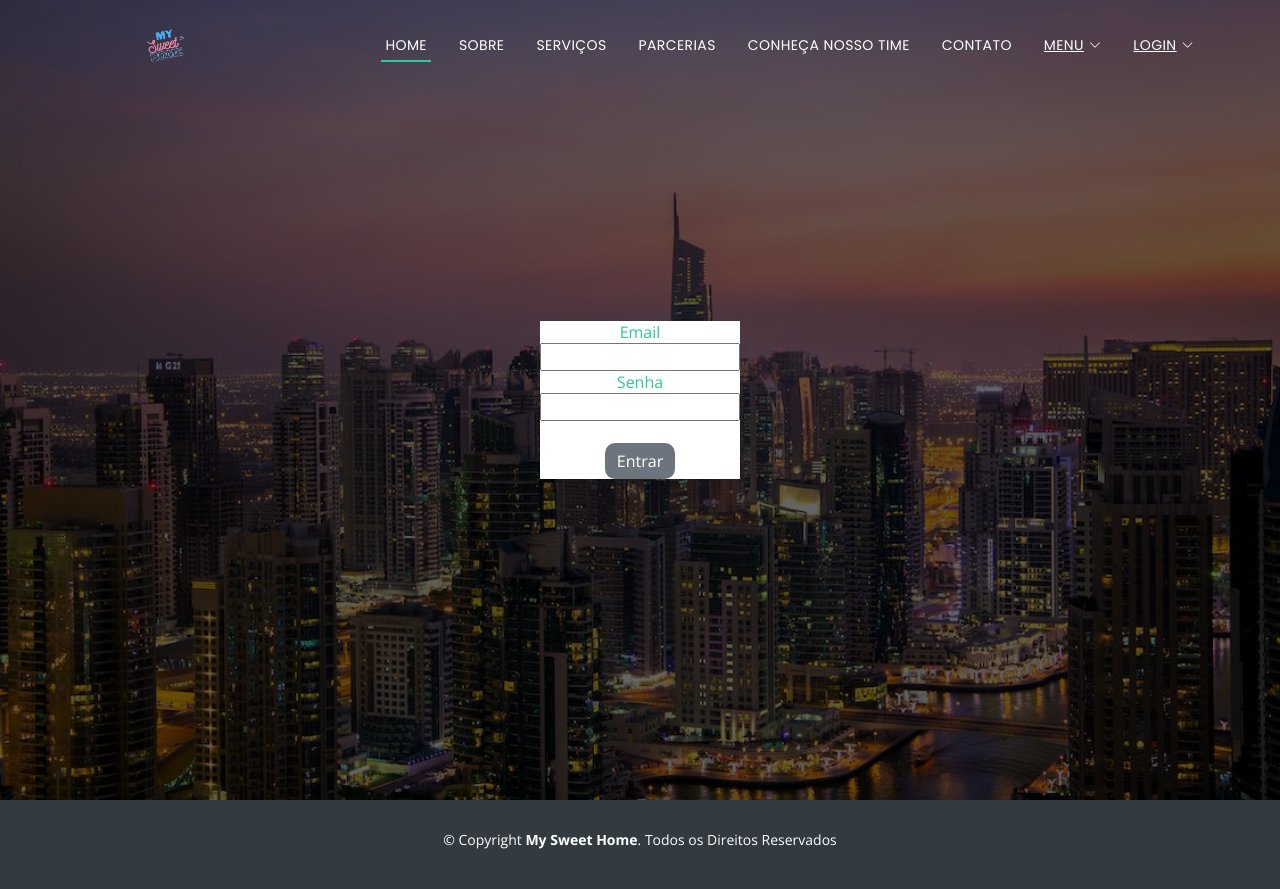
After one commit to carollaurindo/mysweethome, a PHP site: page /login.php in a window 1280 px wide. The commit adds this page. Run offline with PHP 8.4, Linux system fonts and the light colour scheme.

Commit message:
Login Implementado
Login criado sem acesso ao banco de dados

```diff
--- a/assets/css/style.css
+++ b/assets/css/style.css
@@ -409,7 +409,18 @@ h6 {
   flex-direction: column;
   text-align: center;
 }
-
+#hero .hero-container .formulario form input{
+  width: 200px;
+}
+#hero .hero-container .formulario{
+  background-color:#fff;
+}
+#hero .hero-container .formulario label{
+  color:#2dc997;
+}
+#hero .hero-container .formulario .submit{
+border-radius: 10px;
+}
 #hero h1 {
   margin: 30px 0 10px 0;
   font-size: 48px;
--- /dev/null
+++ b/login.php
@@ -0,0 +1,140 @@
+<!DOCTYPE html>
+<html lang="pt-br">
+
+<head>
+  <meta charset="utf-8">
+  <meta content="width=device-width, initial-scale=1.0" name="viewport">
+
+  <title>MSH - My Sweet Home</title>
+  <meta content="" name="description">
+  <meta content="" name="keywords">
+
+  <!-- Favicons -->
+  <link href="assets/img/logo2.png" rel="icon">
+
+  <!-- Google Fonts -->
+  <link href="https://fonts.googleapis.com/css?family=Open+Sans:300,300i,400,400i,700,700i|Poppins:300,400,500,700" rel="stylesheet">
+
+  <!-- Vendor CSS Files -->
+  <link href="assets/vendor/aos/aos.css" rel="stylesheet">
+  <link href="assets/vendor/bootstrap/css/bootstrap.min.css" rel="stylesheet">
+  <link href="assets/vendor/bootstrap-icons/bootstrap-icons.css" rel="stylesheet">
+  <link href="assets/vendor/boxicons/css/boxicons.min.css" rel="stylesheet">
+  <link href="assets/vendor/glightbox/css/glightbox.min.css" rel="stylesheet">
+  <link href="assets/vendor/swiper/swiper-bundle.min.css" rel="stylesheet">
+
+  <!-- CSS-->
+  <link href="assets/css/style.css" rel="stylesheet">
+
+
+</head>
+
+<body>
+
+  <!-- ======= Header ======= -->
+  <header id="header" class="fixed-top d-flex align-items-center header-transparent">
+    <div class="container d-flex justify-content-between align-items-center">
+
+      <div id="logo">
+        <a href="index.html"><img width="" height="" src="assets/img/logosemfundo.png" alt=""></a>
+
+      </div>
+
+      <nav id="navbar" class="navbar">
+        <ul>
+          <li><a class="nav-link scrollto active" href="index.html">Home</a></li>
+          <li><a class="nav-link scrollto" href="#sobre">Sobre</a></li>
+          <li><a class="nav-link scrollto" href="#serviços">Serviços</a></li>
+          <li><a class="nav-link scrollto " href="#parcerias">Parcerias</a></li>
+          <li><a class="nav-link scrollto" href="#time">Conheça Nosso Time</a></li>
+
+          <li><a class="nav-link scrollto" href="contato.php">Contato</a></li>
+          <li class="dropdown"><a href="#"><span>Menu</span> <i class="bi bi-chevron-down"></i></a>
+
+            <ul>
+                  <li><a href="#">Agenda</a></li>
+                  <li><a href="#">Calculadora</a></li>
+                  <li><a href="#">Favoritos</a></li>
+
+            </ul>
+          </li>
+          <li class="dropdown"><a href="#">Login<i class="bi bi-chevron-down"></i></a>
+            <ul>
+
+             <?php
+
+            if(isset($_SESSION['login'])){
+                echo "<li class='dropdown'><a href=''>Ver perfil</a></li>";
+
+                echo ' <li class="dropdown"><a href="">Sair</a></li>';
+              }
+
+
+                  echo '<li class="dropdown"><a href="login.php">Entrar</a></li>';
+
+                  echo '<li class="dropdown"><a href="">Cadastrar</a></li>';
+
+              ?>
+
+            </ul>
+          </li>
+        </ul>
+        <i class="bi bi-list mobile-nav-toggle"></i>
+      </nav><!-- .navbar -->
+    </div>
+  </header><!-- final Header -->
+
+  <!-- ======= Hero imagem do fundo ======= -->
+  <section id="hero">
+    <div class="hero-container" data-aos="zoom-in" data-aos-delay="100">
+      <div class="formulario">
+        <form class=".form-control .form-control-lg formulario" action="login_verify.php" method="POST">
+        <label>Email</label>      </br>
+        <input class=".form-control" type="email" name="email"></br>
+        <label>Senha</label></br>
+        <input type="password" name="senha"></br></br>
+        <button type="submit" class="btn btn-secondary submit">Entrar</button>
+      </form>
+      </div>
+    </div>
+  </section><!-- Fim do Hero-->
+
+
+  </main>
+
+  <!-- ======= Footer (rodapé)======= -->
+  <footer id="footer">
+    <div class="footer-top">
+      <div class="container">
+
+      </div>
+    </div>
+
+    <div class="container">
+      <div class="copyright">
+        &copy; Copyright <strong>My Sweet Home</strong>. Todos os Direitos Reservados
+      </div>
+      <div class="credits">
+
+       </a>
+      </div>
+    </div>
+  </footer><!-- fim do rodapé -->
+
+  <a href="#" class="back-to-top d-flex align-items-center justify-content-center"><i class="bi bi-arrow-up-short"></i></a>
+
+  <!-- Vendor JS Files -->
+  <script src="assets/vendor/purecounter/purecounter_vanilla.js"></script>
+  <script src="assets/vendor/aos/aos.js"></script>
+  <script src="assets/vendor/bootstrap/js/bootstrap.bundle.min.js"></script>
+  <script src="assets/vendor/glightbox/js/glightbox.min.js"></script>
+  <script src="assets/vendor/isotope-layout/isotope.pkgd.min.js"></script>
+  <script src="assets/vendor/swiper/swiper-bundle.min.js"></script>
+  <script src="assets/vendor/php-email-form/validate.js"></script>
+
+  <!-- Template Main JS File -->
+  <script src="assets/js/main.js"></script>
+
+</body>
+
+</html>
```
Also changed, not shown: conexao.php (+11 -2 lines), index.php (renamed from index.html, +2 -5 lines), login_verify.php (added, +23 -0 lines).
